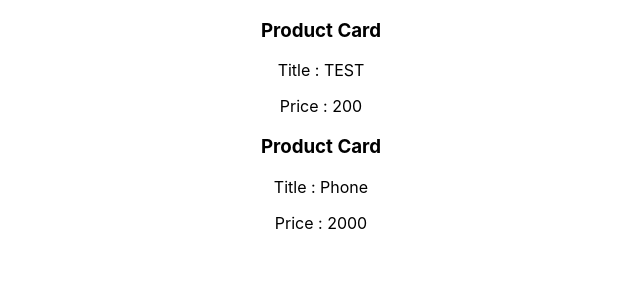
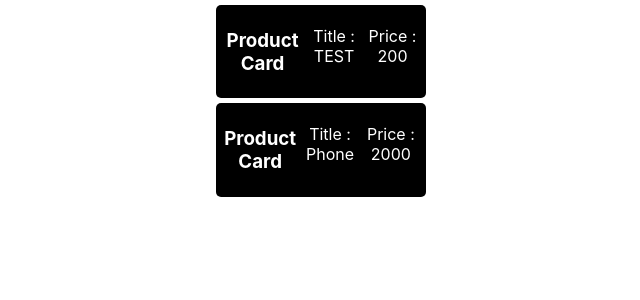
Before and after one commit to kishanhari54/scaler-frontend-react, a React (Create React App) app in the folder ecommerce/: page / in a window 1280 px wide. Shown: the top 300 px of the page, without its empty margins (319-959 px from the left). Built offline with nearby package versions, Linux system fonts and the light colour scheme.

Commit message:
Importing a CSS

```diff
--- /dev/null
+++ b/ecommerce/src/Components/Product/ProductCard.css
@@ -0,0 +1,10 @@
+.product-card{
+    padding: 5px;
+    background-color: black;
+    color:white;
+    border-radius: 5px;
+    margin:5px auto;
+    width:200px;
+    display:flex;
+
+}
--- a/ecommerce/src/Components/Product/ProductCard.js
+++ b/ecommerce/src/Components/Product/ProductCard.js
@@ -1,7 +1,8 @@
+import './ProductCard.css'
 
 export default function ProductCard(properties){
     return(
-        <div class="product-card">
+        <div className="product-card">
             <h3> Product Card</h3>
             <p>Title : {properties.title} </p>
             <p>Price : {properties.price} </p>
```
Also changed, not shown: 1 other file (tests, documents, lock files or other folders).
